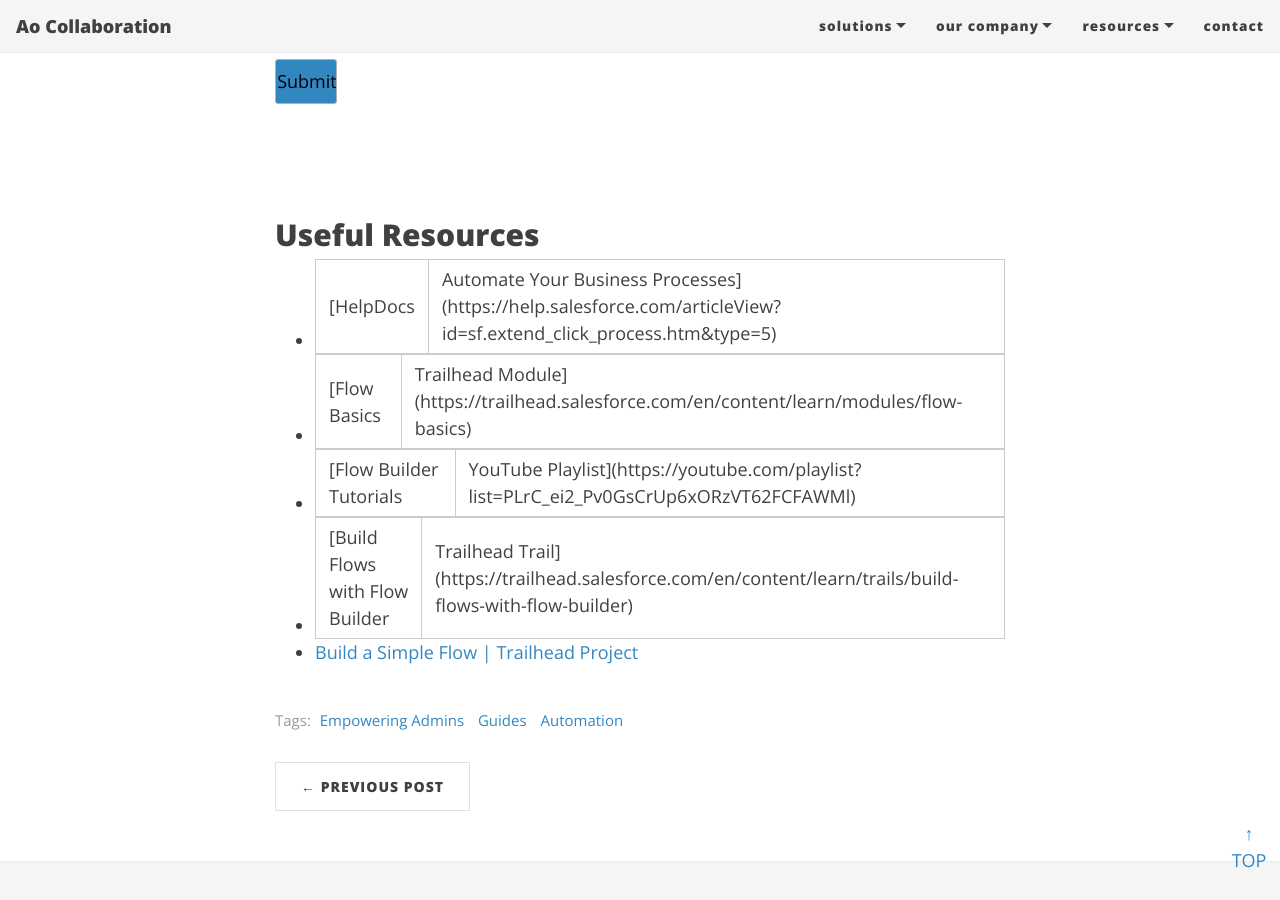
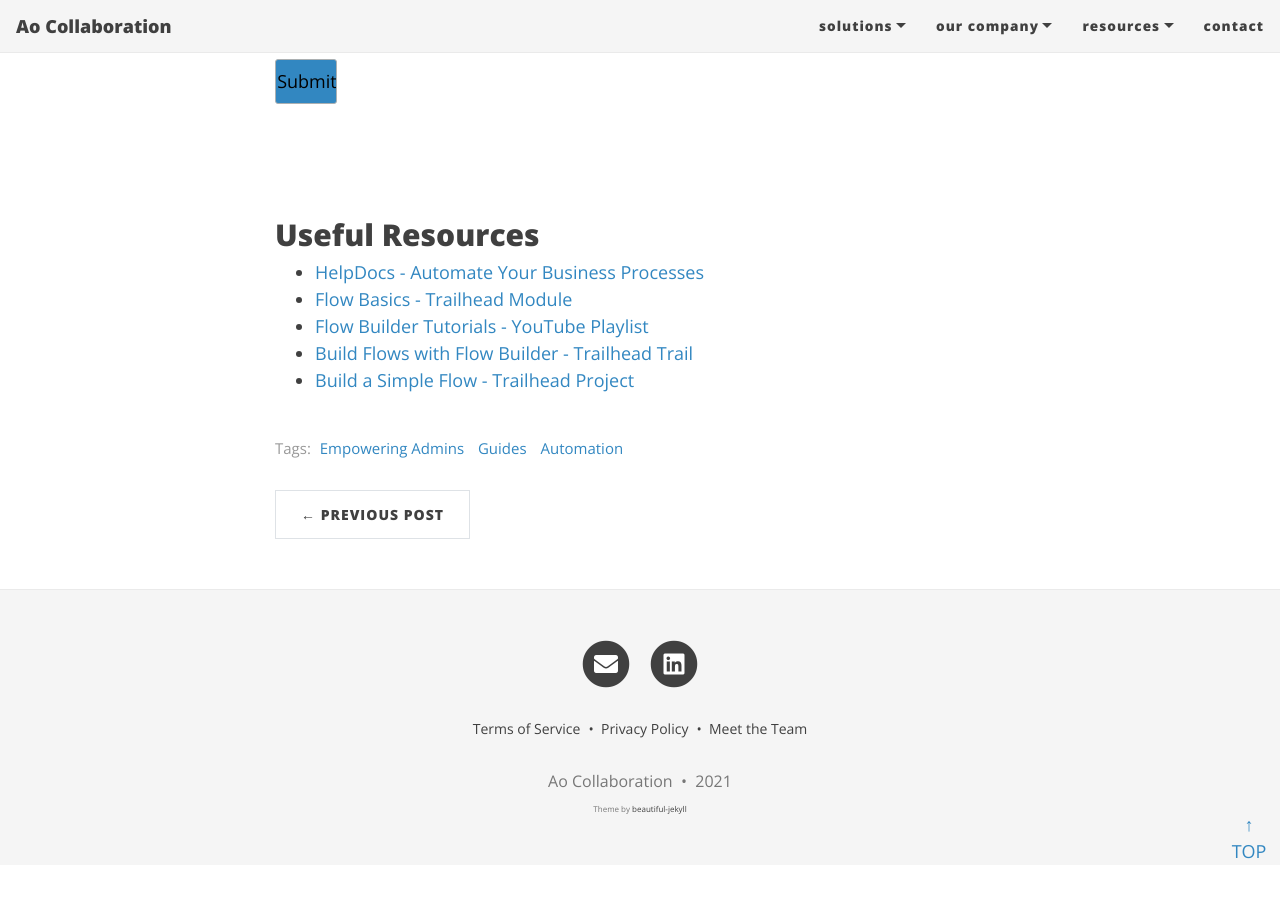
Before and after one commit to Ao-Collaboration/Ao-Collaboration.github.io, a Jekyll site: the page built from _posts/2021-03-21-empowering-admins-flow.md, in a window 1280 px wide and 900 px high, scrolled down 4207 px. Built offline with Jekyll 4.4.1, drawn with Linux system fonts in a browser that asks for light colours; nearby versions of some CDN libraries; comment, search, counter and statistics services are not loaded; after the commit the page ends 5072 px from its top, so only the background shows below that.

Commit message:
Update 2021-03-21-empowering-admins-flow.md

```diff
--- a/_posts/2021-03-21-empowering-admins-flow.md
+++ b/_posts/2021-03-21-empowering-admins-flow.md
@@ -66,10 +66,10 @@ Let us help you with your automation requirements, whether you only need help wi
 <br/>
 
 ## Useful Resources
-* [HelpDocs | Automate Your Business Processes](https://help.salesforce.com/articleView?id=sf.extend_click_process.htm&type=5)
-* [Flow Basics | Trailhead Module](https://trailhead.salesforce.com/en/content/learn/modules/flow-basics)
-* [Flow Builder Tutorials | YouTube Playlist](https://youtube.com/playlist?list=PLrC_ei2_Pv0GsCrUp6xORzVT62FCFAWMl)
-* [Build Flows with Flow Builder | Trailhead Trail](https://trailhead.salesforce.com/en/content/learn/trails/build-flows-with-flow-builder)
-* [Build a Simple Flow | Trailhead Project](https://trailhead.salesforce.com/en/content/learn/projects/build-a-simple-flow)
+* [HelpDocs - Automate Your Business Processes](https://help.salesforce.com/articleView?id=sf.extend_click_process.htm&type=5)
+* [Flow Basics - Trailhead Module](https://trailhead.salesforce.com/en/content/learn/modules/flow-basics)
+* [Flow Builder Tutorials - YouTube Playlist](https://youtube.com/playlist?list=PLrC_ei2_Pv0GsCrUp6xORzVT62FCFAWMl)
+* [Build Flows with Flow Builder - Trailhead Trail](https://trailhead.salesforce.com/en/content/learn/trails/build-flows-with-flow-builder)
+* [Build a Simple Flow - Trailhead Project](https://trailhead.salesforce.com/en/content/learn/projects/build-a-simple-flow)
 <br/>
 <br/>
```
